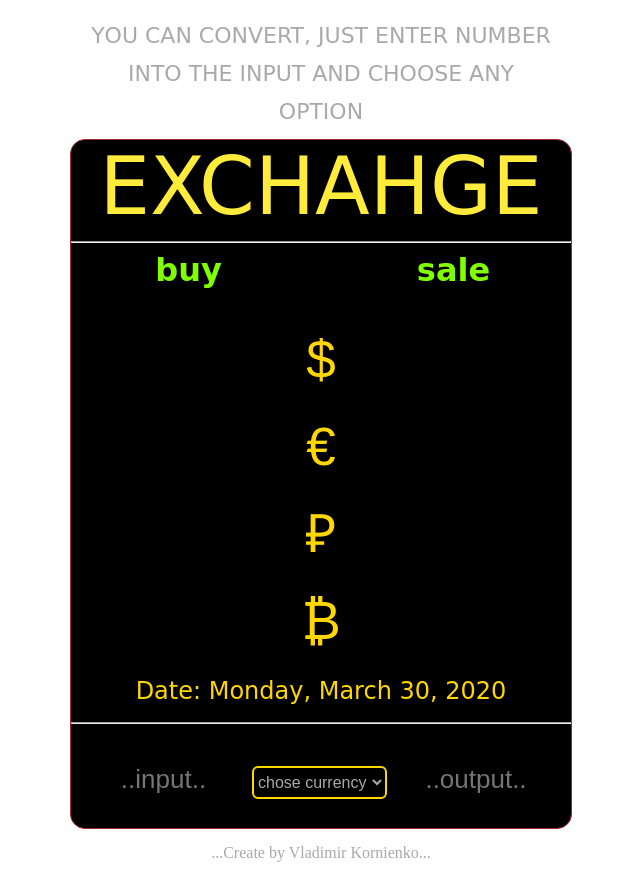
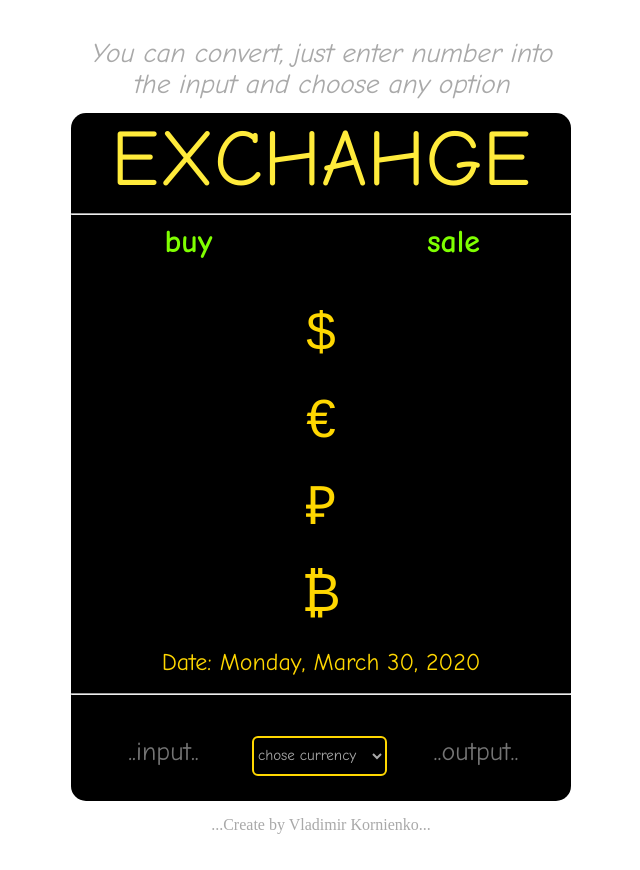
Before and after one commit to Vladimir-Kor/Currency-Converter, a plain HTML site: page index.html in a window 1280 px wide. Shown: the whole page, without its empty margins (319-959 px from the left). After the commit the page ends 842 px from the top, so only its background shows below. Drawn offline with nearby package versions, Linux system fonts and the light colour scheme; no server answers.

Commit message:
Edit CSS file

```diff
--- a/currency.CSS
+++ b/currency.CSS
@@ -1,15 +1,17 @@
+body {
+    user-select: none;
+}
 .header {
     color: darkgrey;
     text-align: center;
-    margin: 1% auto 1% auto;
-    font-size: 2em;
+    margin: 3% auto 1% auto;
+    font-size: 1.7em;
     width: 475px;
-    font-family: cursive;
-    font-variant: all-petite-caps;
+    font-family: Comic Sans MS;
+    font-style: italic;
 }
 .container {
     width: 500px;
-    border: 1px solid brown;
     border-radius: 15px;
     margin: 0 auto auto auto;
     background-color: black;
@@ -21,7 +23,7 @@
     font-size: 5em;
     text-align: center;
     color: #ffeb3b;
-    font-family: cursive;
+    font-family: Comic Sans MS;
 }
 #sideBarL,
 #sideBarR {
@@ -42,9 +44,9 @@
 #content {
     width: 10%;
     font-size: 76px;
-    height: 250px;
+    height: 340px;
     text-align: center;
-    font-family: sans-serif;
+    font-family: Arial, Helvetica, sans-serif;
     margin: 65px auto 12px auto;
 }
 #usd,
@@ -54,22 +56,11 @@
     font-size: 53px;
     color: gold;
 }
-#usd {
-    top: 93px;
-}
-#eur {
-    top: 163px;
-}
-#rub {
-    top: 230px;
-}
-#btc {
-    top:300px;
-}
+
 h4 {
     margin-top: 0px;
     margin-bottom: 15px;
-    font-family: cursive;
+    font-family: Comic Sans MS;
 }
 .currency {
     color: white;
@@ -89,7 +80,7 @@ h4 {
 }
 .date {
     text-align: center;
-    font-family: cursive;
+    font-family: Comic Sans MS;
     color: gold;
     font-size: x-large;
     height: 37px;
@@ -108,15 +99,23 @@ h4 {
     cursor: pointer;
     outline: none;
     text-align: center;
+    font-family: Comic Sans MS;
 }
 #variant {
-    font-size: 16px;
+    font-size: 15px;
     width: 27%;
     background-color: inherit;
     cursor: pointer;
     color: darkgray;
     border: 2px solid gold;
     border-radius: 6px;
-    padding-top: 5px;
-    padding-bottom: 5px;
+    padding-top: 7px;
+    padding-bottom: 9px;
+    font-family: Comic Sans MS;
 }
+footer {
+    color: darkgray;
+    text-align: center;
+    font-size: 16px;
+    margin-top: 15px;
+}
```
